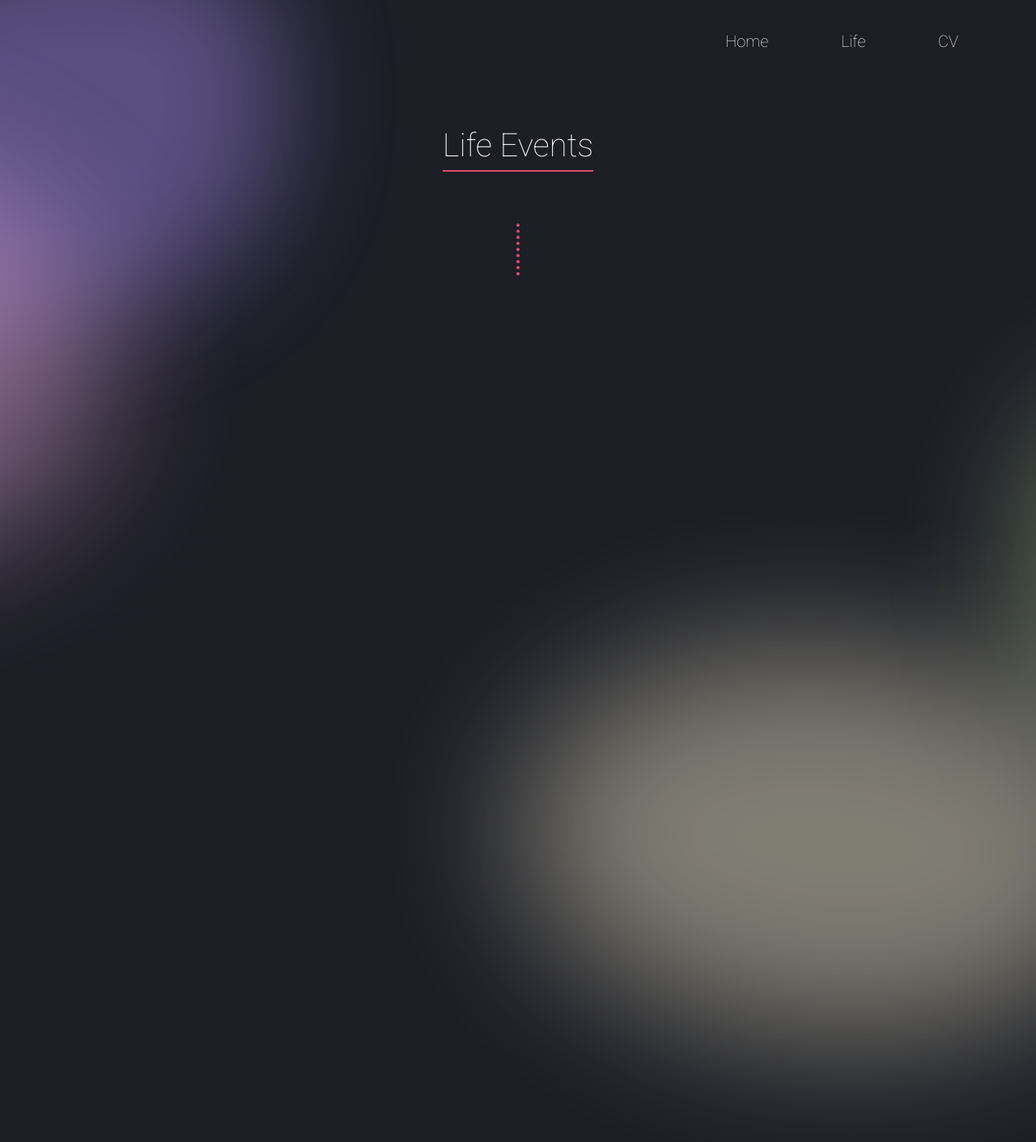
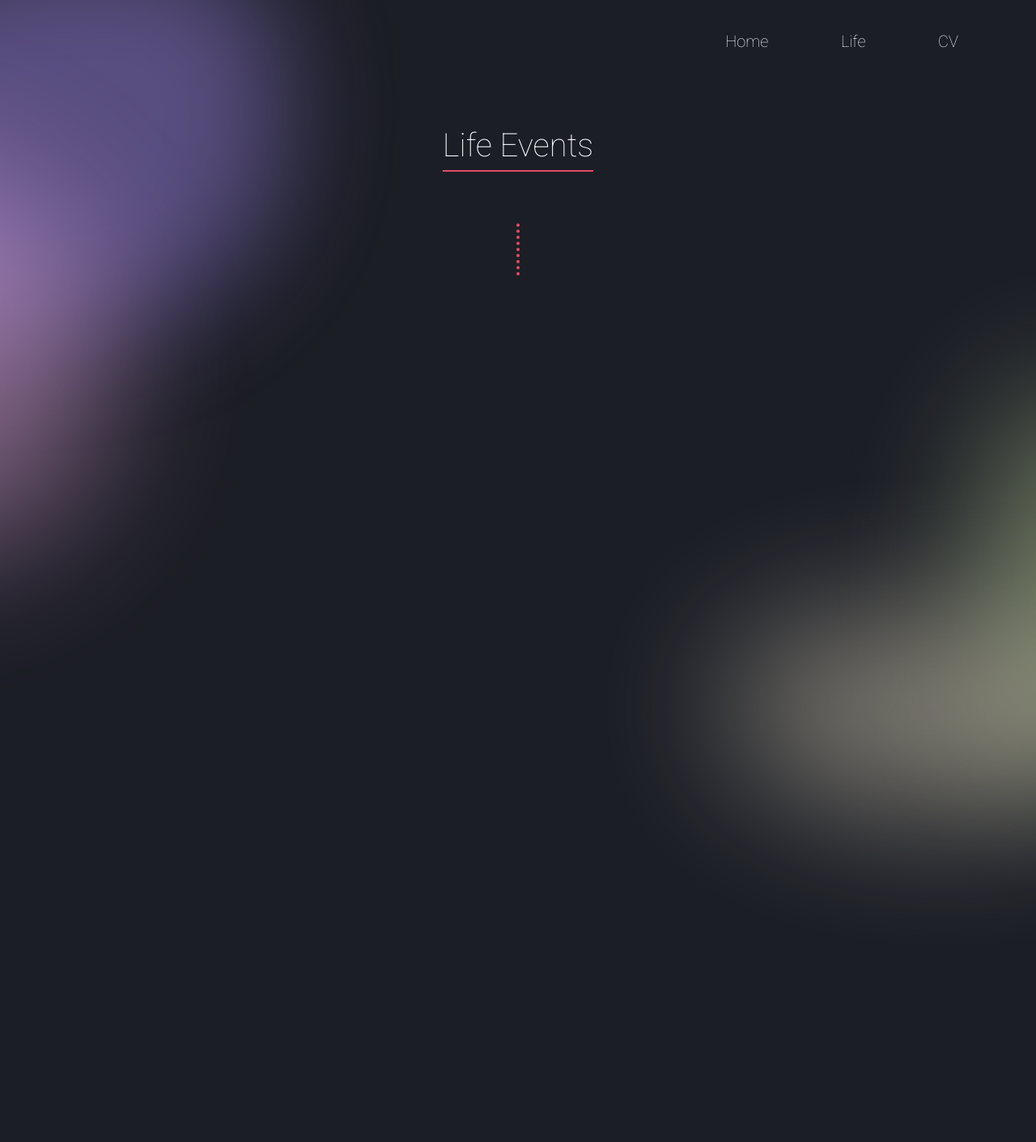
Before and after one commit to yuwen-lu/yuwen-lu.github.io, a React (Create React App) app: page /life in a window 1280 px wide. Shown: the top 1410 px of the page at 81% size. Built offline with nearby package versions, Linux system fonts and the light colour scheme.

Commit message:
Adjust color blob position

```diff
--- a/src/App.css
+++ b/src/App.css
@@ -115,7 +115,7 @@ p {
 #blur-purple {
   background-color: #A58BF0;
   border-radius: 50% 30% 50% 30%;
-  top: -10vh;
+  top: -8vh;
   left: -18vw;
   width: 45vw;
   height: 60vh;
@@ -129,8 +129,8 @@ p {
   -webkit-filter: blur(90px);
 
   top: 25vh;
-  left: -35vw;
-  width: 45vw;
+  left: -25vw;
+  width: 35vw;
   height: 60vh;
 }
 
@@ -141,9 +141,9 @@ p {
   filter: blur(90px);
   -webkit-filter: blur(90px);
 
-  right: -25vw;
+  right: -15vw;
   bottom: -20vh;
-  width: 25vw;
+  width: 20vw;
   height: 60vh;
 }
 
@@ -155,7 +155,7 @@ p {
   -webkit-filter: blur(90px);
 
   right: -10vw;
-  bottom: -60vh;
-  width: 60vw;
-  height: 60vh;
+  bottom: -25vh;
+  width: 40vw;
+  height: 30vh;
 }
```
Also changed, not shown: 29 other files (tests, documents, lock files or other folders).
